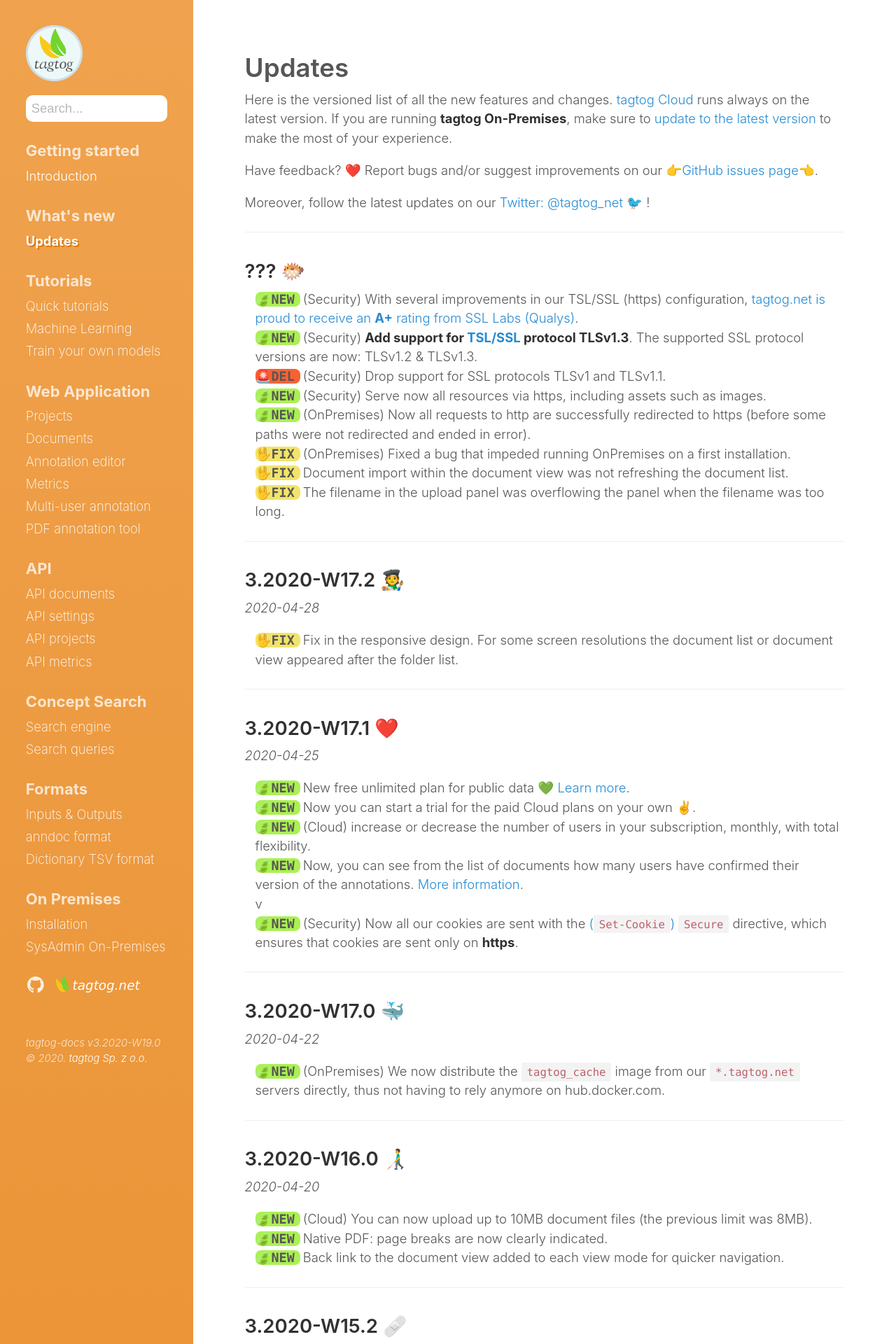
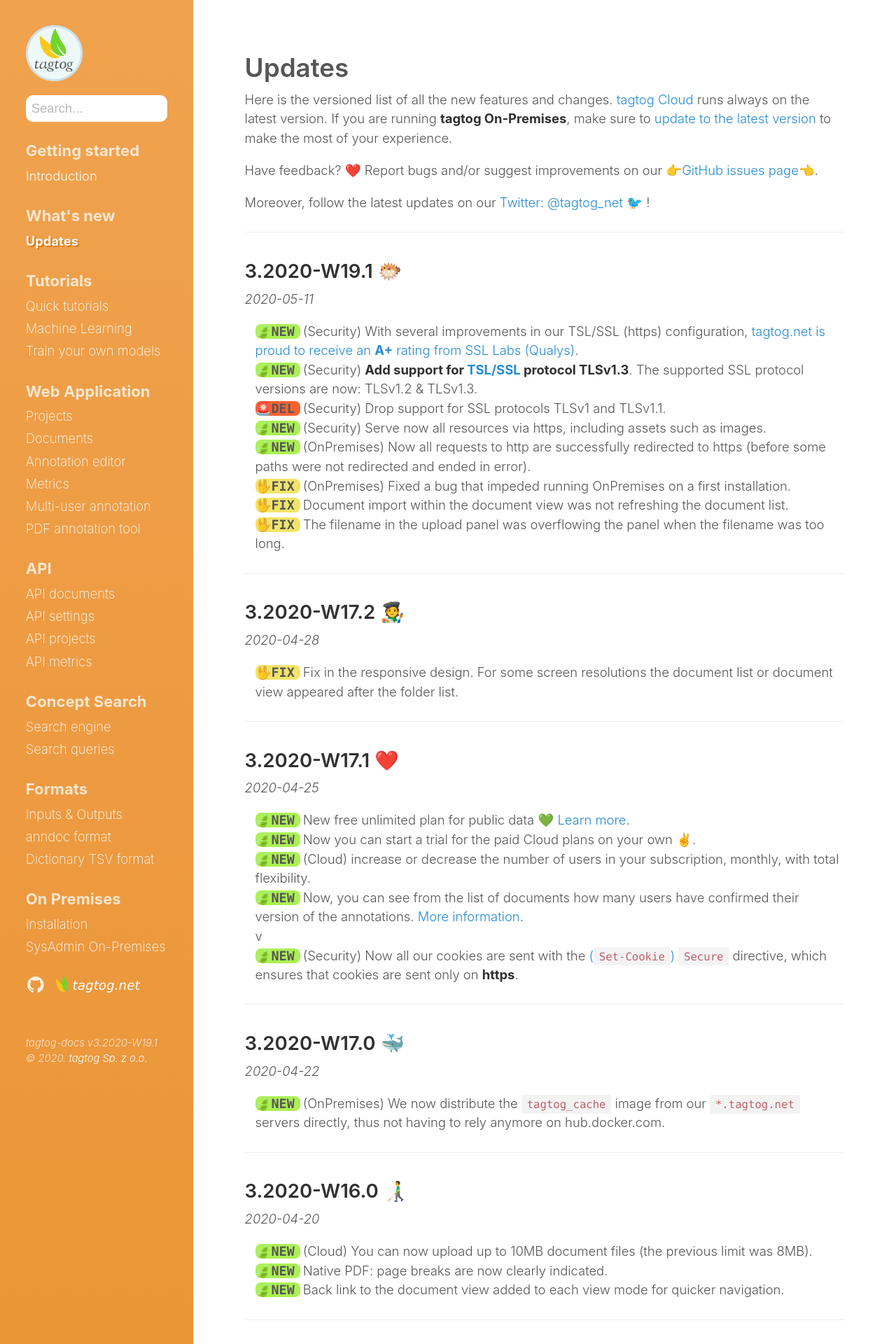
Before and after one commit to tagtogorg/tagtog-doc, a Jekyll site: the page built from updates.md, in a window 1280 px wide. Shown: the top 1920 px of the page at 70% size. Built offline with Jekyll 4.4.1, drawn with Linux system fonts in a browser that asks for light colours; nearby versions of some CDN libraries; emoji names are drawn with the system emoji font.

Commit message:
Bump version: 3.2020-W19.1 🐡

```diff
--- a/_config.yml
+++ b/_config.yml
@@ -71,7 +71,7 @@ plugins:
   - jemoji
 
 # Custom vars
-version: 3.2020-W19.0
+version: 3.2020-W19.1
 sidebar_home_link: true
 search_page: false
 # sidebar_blog_link:  '/blog'   # By default, your home page is your blog
--- a/updates.md
+++ b/updates.md
@@ -14,7 +14,8 @@ Moreover, follow the latest updates on our [Twitter: @tagtog_net 🐦](https://t
 
 ---
 
-## ??? 🐡
+## 3.2020-W19.1 🐡
+_2020-05-11_
 
 <ul class="updates">
   <li class="new"><span markdown="1">(Security) With several improvements in our TSL/SSL (https) configuration, [tagtog.net is proud to receive an **A+** rating from SSL Labs (Qualys)](https://www.ssllabs.com/ssltest/analyze.html?d=tagtog.net).</span></li>
```
Also changed, not shown: 1 other file.
